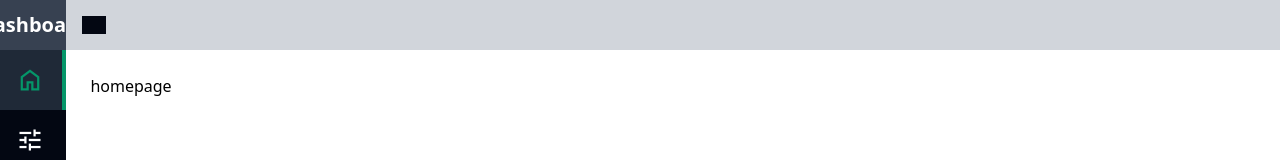
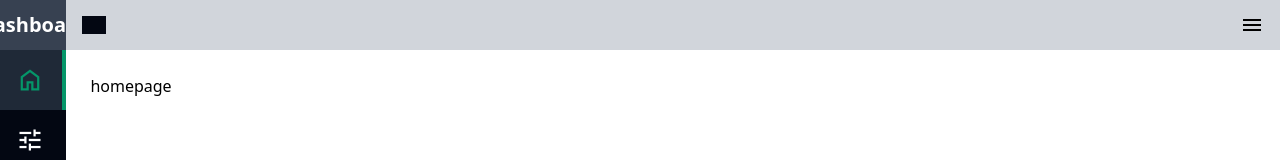
Before and after one commit to iamaliataie/vue-dashboard, a Vue app: page / in a window 1280 px wide. Shown: the top 160 px of the page. Built offline with nearby package versions, Linux system fonts and the light colour scheme.

Commit message:
Update Header.vue

```diff
--- a/src/components/Header.vue
+++ b/src/components/Header.vue
@@ -11,6 +11,7 @@ const props = defineProps(['toggleSidebar'])
             class="bg-gray-950 h-full w-6 cursor-pointer"
             @click="toggleSidebar"
             ></div>
+            <span class="material-symbols-outlined">menu</span>
         </div>
     </div>
 </template>
```
